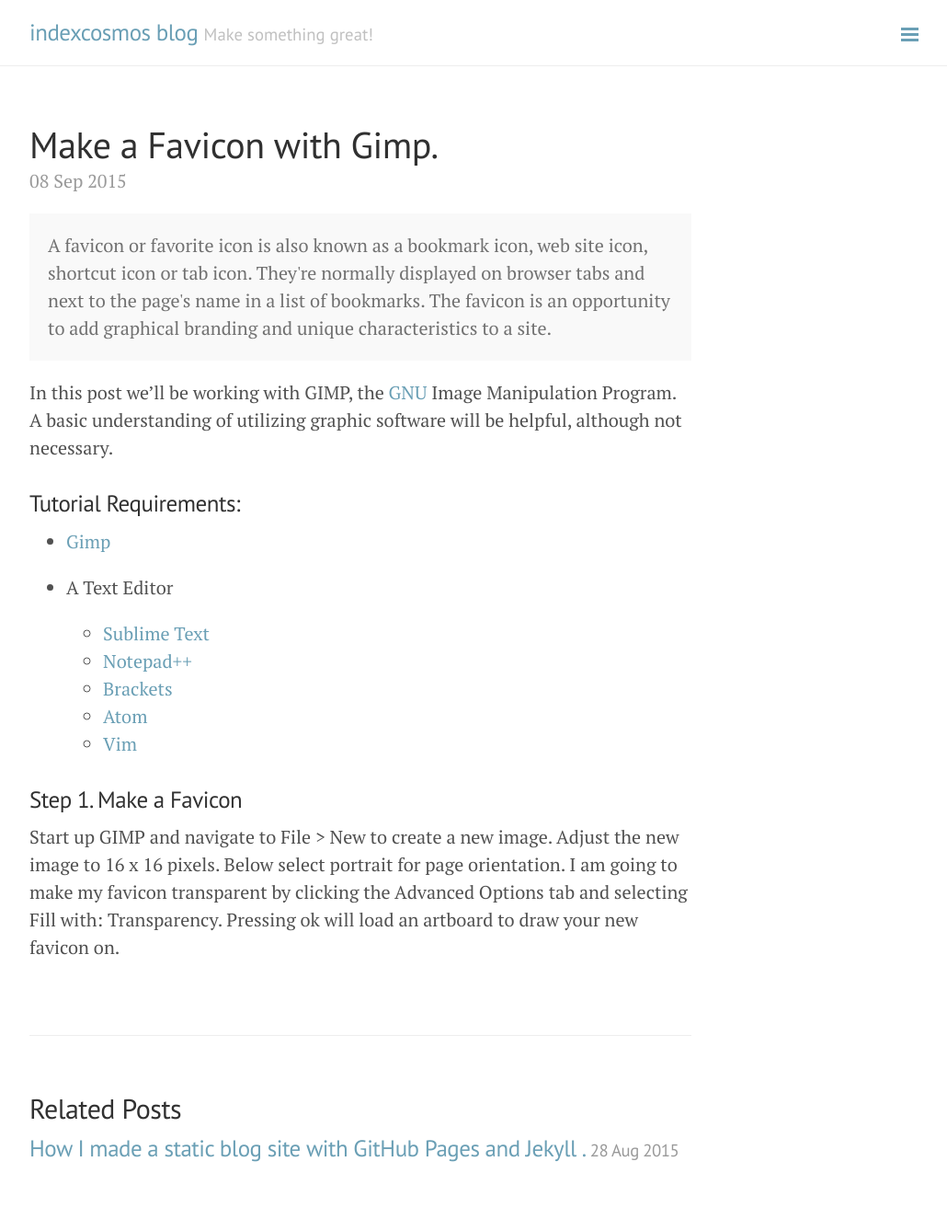
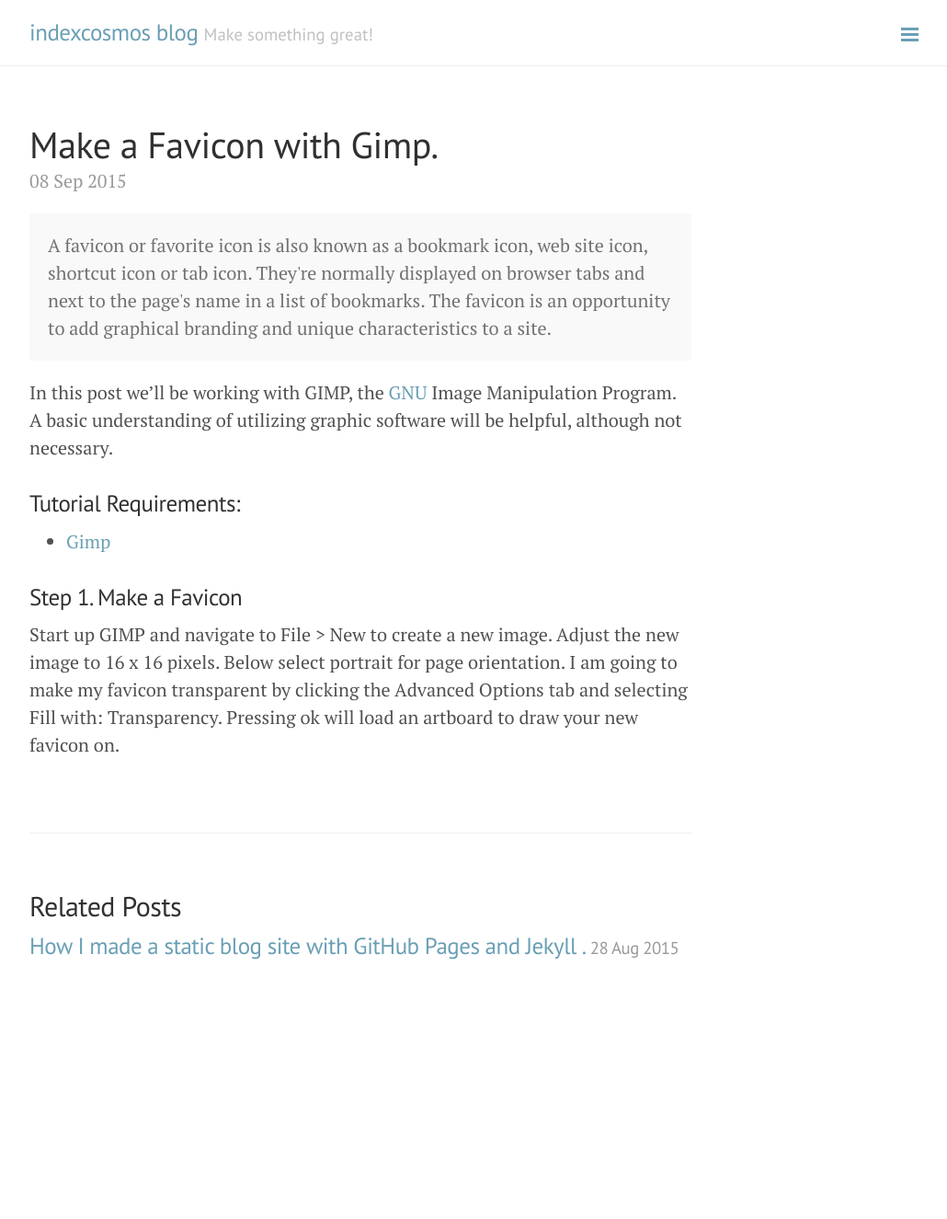
Before and after one commit to indexcosmos/indexcosmos.github.io, a Jekyll site: the page built from _posts/2015-09-08-Fav-ico-with-gimp.md, in a window 1280 px wide. Shown: the whole page at 92% size, without its empty margins (248-1278 px from the left). Built offline with Jekyll 4.4.1, drawn with Linux system fonts in a browser that asks for light colours; Markdown is read by kramdown in place of the engine named in the settings; after the commit the page ends 1105 px from its top, so only the background shows below that.

Commit message:
Update file

```diff
--- a/_posts/2015-09-08-Fav-ico-with-gimp.md
+++ b/_posts/2015-09-08-Fav-ico-with-gimp.md
@@ -13,13 +13,6 @@ In this post we'll be working with GIMP, the <a href="http://www.gnu.org/gnu/the
 
 - [Gimp](http://www.gimp.org/downloads/)
 
-- A Text Editor
-	- [Sublime Text](http://www.sublimetext.com/)
-	- [Notepad++](https://notepad-plus-plus.org/)
-	- [Brackets](http://brackets.io/)
-	- [Atom](https://atom.io/)
-	- [Vim](http://www.vim.org/)
-
 ### Step 1. Make a Favicon
 
 Start up GIMP and navigate to File > New to create a new image. Adjust the new image to 16 x 16 pixels. Below select portrait for page orientation. I am going to make my favicon transparent by clicking the Advanced Options tab and selecting Fill with: Transparency. Pressing ok will load an artboard to draw your new favicon on.
```
